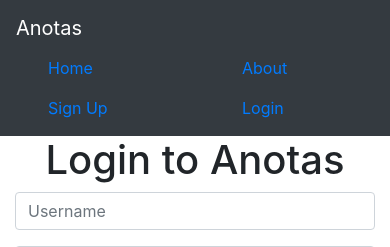
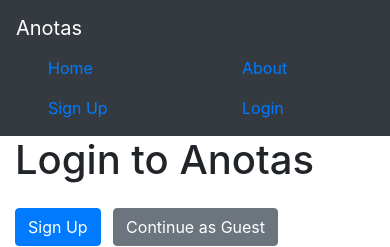
Before and after one commit to 04dhruvsr/Anotas, a Django app: page /anotas/login/ in a window 390 px wide. Shown: the top 247 px of the page. Run offline with Django 3.2, Linux system fonts and the light colour scheme; some libraries are stand-ins or nearby versions.

Commit message:
updated the login page

```diff
--- a/anotas_project/anotas/forms.py
+++ b/anotas_project/anotas/forms.py
@@ -46,8 +46,8 @@ class UserProfileForm(forms.ModelForm):
 
 class NoteForm(forms.ModelForm):
     title = forms.CharField(max_length=128, help_text="Please enter the title of the note.")
-    content = MarkdownxFormField()
+    #content = MarkdownxFormField()
 
     class Meta:
         model = Note
-        fields = ['title', 'content', 'subject', 'isPrivate', 'fileName']
+        fields = ['title', 'subject', 'isPrivate', 'fileName']
--- a/anotas_project/anotas/models.py
+++ b/anotas_project/anotas/models.py
@@ -39,7 +39,7 @@ class UserProfile(models.Model):
 class Note(models.Model):
     noteTitle = models.CharField(max_length=128)
     noteID = models.AutoField(primary_key=True)
-    content = MarkdownxField(default="")
+    #content = MarkdownxField(default="")
    # userID = models.ForeignKey(User, on_delete=models.CASCADE)  # Assuming you have a User model
     #pastOwners = models.ManyToManyField(User, related_name='past_owners', blank=True)
     lastSave = models.DateTimeField(auto_now=True)
--- a/anotas_project/templates/anotas/base.html
+++ b/anotas_project/templates/anotas/base.html
@@ -72,15 +72,6 @@
             {% block sidebar_block %}
             {% endblock %}
             </div>
-        <ul>
-            {% if user.is_authenticated %}
-                <li><a href="{% url 'anotas:logout' %}">Logout</a></li>
-            {% else %}
-                <li><a href="{% url 'anotas:register' %}">Sign Up</a></li>
-                <li><a href="{% url 'anotas:login' %}">Login</a></li>
-            {% endif %}
-                <li><a href="{% url 'anotas:about' %}">About</a></li>
-                <li><a href="{% url 'anotas:home' %}">Home</a></li>
-        </ul>
+            <div>Developed by Team 3A</div>
     </body>
 </html>
--- a/anotas_project/templates/anotas/login.html
+++ b/anotas_project/templates/anotas/login.html
@@ -5,20 +5,33 @@
 {% endblock %}
 {% block body_block %}
 <div class="container">
-    <div class="row justify-content-center">
+    <div class="row">
+        <div class="col-md-12">
+            <h1 class="mb-4">Login to Anotas</h1>
+        </div>
+    </div>
+    <div class="row mb-4">
+        <div class="col-md-12">
+            <a href="{% url 'anotas:register' %}" class="btn btn-primary mr-2">Sign Up</a>
+            <a href="#" class="btn btn-secondary">Continue as Guest</a>
+        </div>
+    </div>
+    <div class="row">
         <div class="col-md-6">
-            <h1 class="text-center">Login to Anotas</h1>
-            <form id="login_form" method="post" action="{% url 'anotas:login' %}" class="text-center">
+            <form id="login_form" method="post" action="{% url 'anotas:login' %}">
                 {% csrf_token %}
-                <div class="form-group">
-                    <input type="text" name="username" value="" class="form-control mb-3" placeholder="Username" />
+                <div class="form-group mb-3">
+                    <input type="text" name="username" value="" class="form-control" placeholder="Username" />
                 </div>
-                <div class="form-group">
-                    <input type="password" name="password" value="" class="form-control mb-3" placeholder="Password" />
+                <div class="form-group mb-3">
+                    <input type="password" name="password" value="" class="form-control" placeholder="Password" />
                 </div>
                 <input type="submit" value="Submit" class="btn btn-primary" />
             </form>
         </div>
+        <div class="col-md-6">
+            <img src="{% static 'img/login_image.jpg' %}" alt="Login Image" class="img-fluid">
+        </div>
     </div>
 </div>
 {% endblock %}
```
Also changed, not shown: anotas_project/db.sqlite3, anotas_project/media/cat.jpg (deleted).
